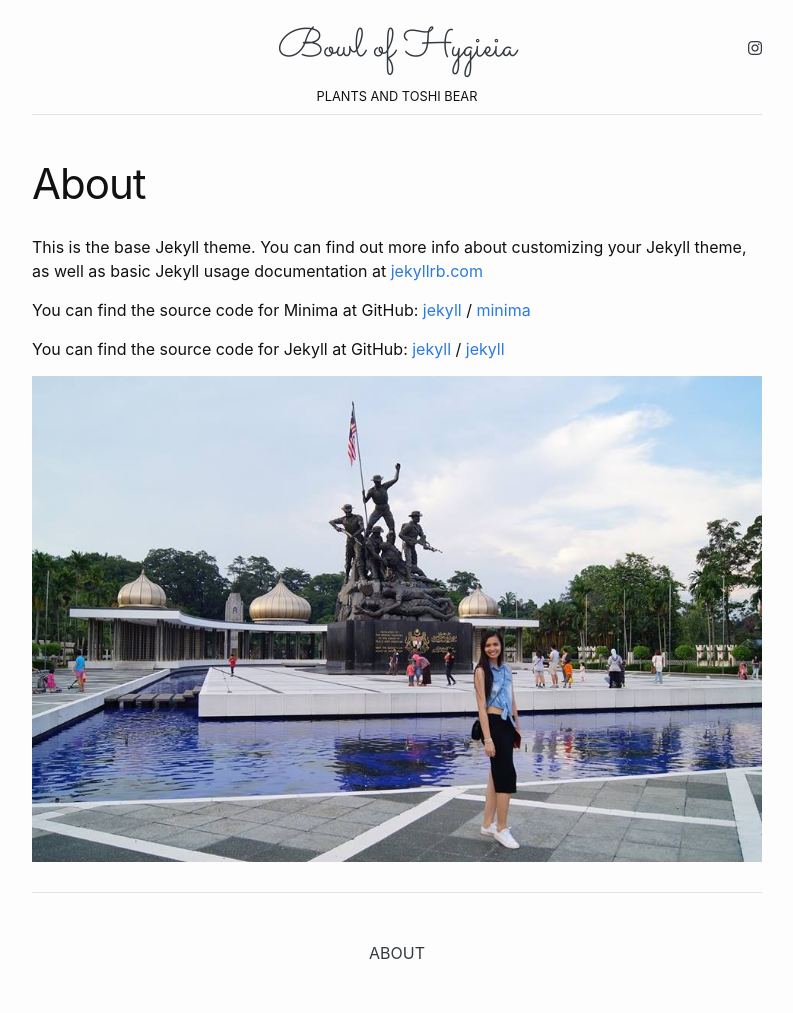
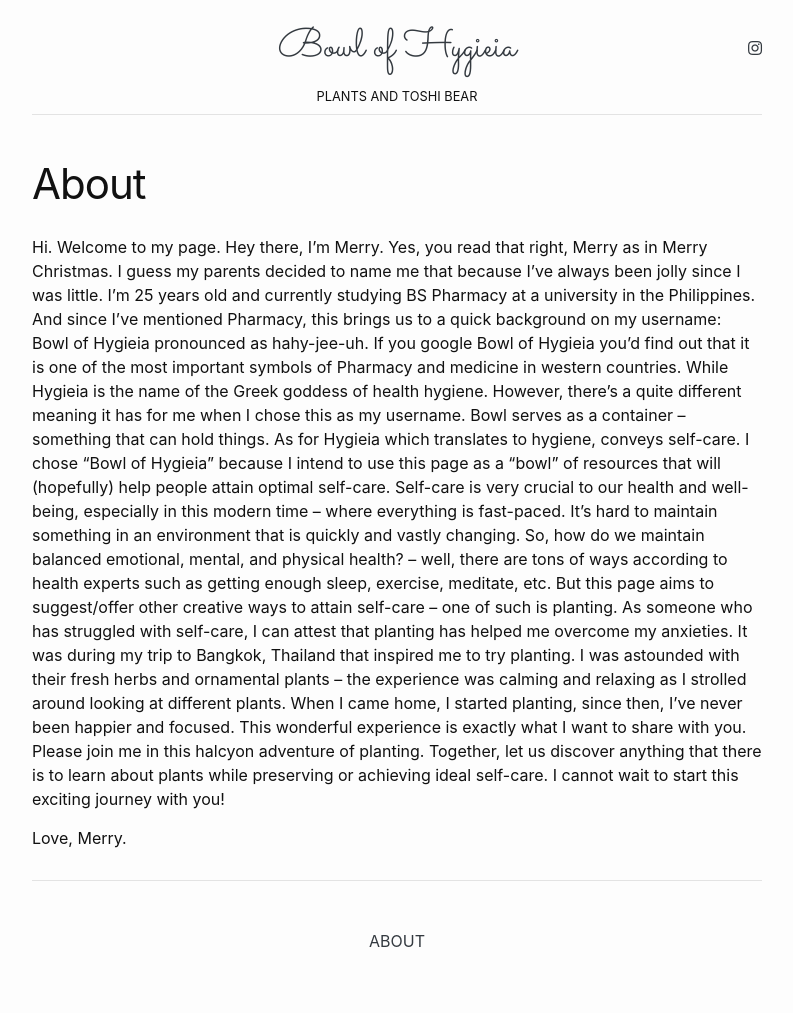
Before and after one commit to ToshiWasabi/Toshi, a Jekyll site: the page built from about.md, in a window 1280 px wide. Shown: the whole page, without its empty margins (243-1036 px from the left). Built offline with Jekyll 4.4.1, drawn with Linux system fonts in a browser that asks for light colours; nearby versions of some CDN libraries.

Commit message:
Update about.md

```diff
--- a/about.md
+++ b/about.md
@@ -3,17 +3,13 @@ layout: page
 title: About
 permalink: /about/
 ---
+Hi. Welcome to my page.
+Hey there, I’m Merry. Yes, you read that right, Merry as in Merry Christmas. I guess my parents decided to name me that because I’ve always been jolly since I was little. I’m 25 years old and currently studying BS Pharmacy at a university in the Philippines.
+And since I’ve mentioned Pharmacy, this brings us to a quick background on my username: Bowl of Hygieia pronounced as hahy-jee-uh. If you google Bowl of Hygieia you’d find out that it is one of the most important symbols of Pharmacy and medicine in western countries. While Hygieia is the name of the Greek goddess of health hygiene. However, there’s a quite different meaning it has for me when I chose this as my username.
+Bowl serves as a container –something that can hold things. As for Hygieia which translates to hygiene, conveys self-care. I chose “Bowl of Hygieia” because I intend to use this page as a “bowl” of resources that will (hopefully) help people attain optimal self-care.
+Self-care is very crucial to our health and well-being, especially in this modern time – where everything is fast-paced. It’s hard to maintain something in an environment that is quickly and vastly changing. So, how do we maintain balanced emotional, mental, and physical health? – well, there are tons of ways according to health experts such as getting enough sleep, exercise, meditate, etc. But this page aims to suggest/offer other creative ways to attain self-care – one of such is planting.
+As someone who has struggled with self-care, I can attest that planting has helped me overcome my anxieties. It was during my trip to Bangkok, Thailand that inspired me to try planting. I was astounded with their fresh herbs and ornamental plants – the experience was calming and relaxing as I strolled around looking at different plants. When I came home, I started planting, since then, I’ve never been happier and focused.
+This wonderful experience is exactly what I want to share with you. Please join me in this halcyon adventure of planting. Together, let us discover anything that there is to learn about plants while preserving or achieving ideal self-care.  I cannot wait to start this exciting journey with you!
 
-This is the base Jekyll theme. You can find out more info about customizing your Jekyll theme, as well as basic Jekyll usage documentation at [jekyllrb.com](https://jekyllrb.com/)
-
-You can find the source code for Minima at GitHub:
-[jekyll][jekyll-organization] /
-[minima](https://github.com/jekyll/minima)
-
-You can find the source code for Jekyll at GitHub:
-[jekyll][jekyll-organization] /
-[jekyll](https://github.com/jekyll/jekyll)
-
-![Me](/images/IMG_0352.JPG)
-
-[jekyll-organization]: https://github.com/jekyll
+Love,
+Merry.
```
